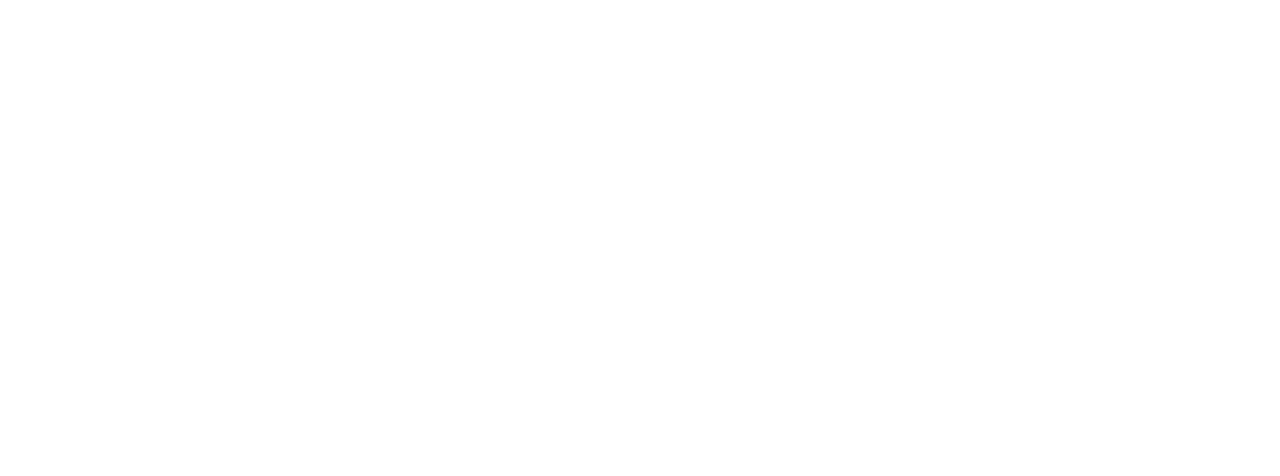
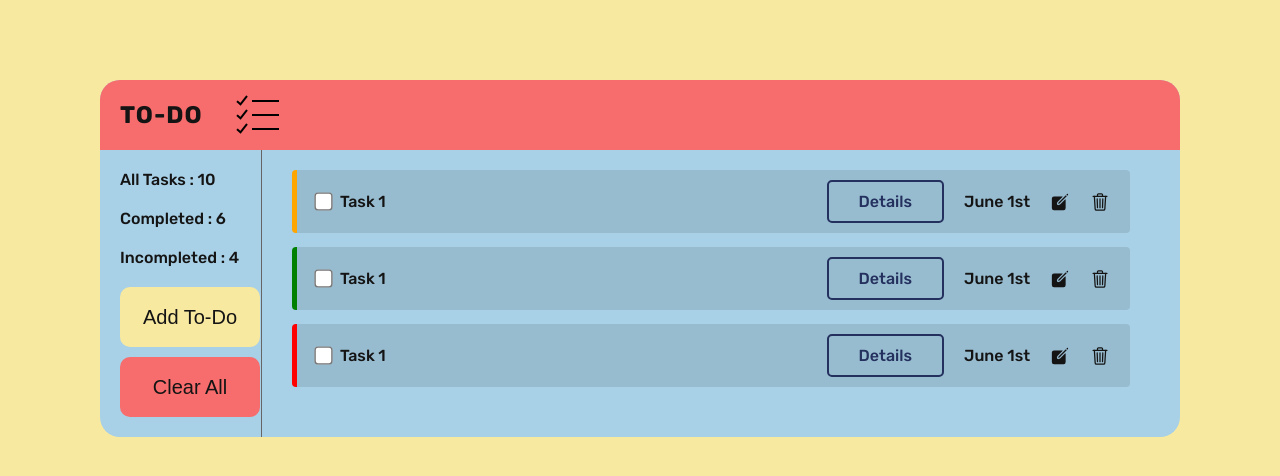
Before and after one commit to LBLBLBLBLBLB/Todo-App, a plain HTML site: page index.html in a window 1280 px wide. Drawn offline with nearby package versions, Linux system fonts and the light colour scheme.

Commit message:
Add styles

```diff
--- a/index.html
+++ b/index.html
@@ -9,11 +9,67 @@
     <title>To-Do </title>
 </head>
 <body>
-    <div class="todos-container">
+    <div class="main-container">
+        <div class="header">
+            <h1>TO-DO</h1>
+            <img src="img/todo-icon.png" alt="todo icon">
+        </div>
+        <div class="todos-container">
+            <div class="manage-todos">
+                <p class="tasks-count">All Tasks : 10</p>
+                <p class="tasks-done">Completed : 6</p>
+                <p class="tasks-undone">Incompleted : 4</p>
+                <button class="manage-btn add-btn" id="add-btn">Add To-Do</button>
+                <button class="manage-btn clear-all-btn" id="clear-all-btn">Clear All</button>
+            </div>
+            <div class="todos">
+                <div class="tasks-container priority-mid">
+                    <div class="title-cont">
+                        <input type="checkbox" class="checkbox">
+                        <p class="todo-name">Task 1</p>
 
+                    </div>
+                    <div class="details-cont">
+                        <button class="details" >Details</button>
+                        <p>June 1st</p>
+                        <ion-icon name="create" class="task-ic"></ion-icon>
+                        <ion-icon name="trash-outline" class="task-ic"></ion-icon>
+                    </div>
+
+                </div>
+                <div class="tasks-container priority-low">
+                    <div class="title-cont">
+                        <input type="checkbox" class="checkbox">
+                        <p class="todo-name">Task 1</p>
+
+                    </div>
+                    <div class="details-cont">
+                        <button class="details" >Details</button>
+                        <p>June 1st</p>
+                        <ion-icon name="create" class="task-ic"></ion-icon>
+                        <ion-icon name="trash-outline" class="task-ic"></ion-icon>
+                    </div>
+
+                </div>
+                <div class="tasks-container priority-high">
+                    <div class="title-cont">
+                        <input type="checkbox" class="checkbox">
+                        <p class="todo-name">Task 1</p>
+
+                    </div>
+                    <div class="details-cont">
+                        <button class="details" >Details</button>
+                        <p>June 1st</p>
+                        <ion-icon name="create" class="task-ic"></ion-icon>
+                        <ion-icon name="trash-outline" class="task-ic"></ion-icon>
+                    </div>
+
+                </div>
+            </div>
+        </div>
     </div>
-
-
     <script src="src/script.js"></script>
+    <script type="module" src="https://unpkg.com/ionicons@7.1.0/dist/ionicons/ionicons.esm.js"></script>
+    <script nomodule src="https://unpkg.com/ionicons@7.1.0/dist/ionicons/ionicons.js"></script>
 </body>
 </html>
--- a/style.css
+++ b/style.css
@@ -7,7 +7,8 @@
 :root{
     --red:#F76c6c;
     --yellow:#f8e9a1;
-    --light-blue:#a8d0e6;
+    --light-cyan:#a8d0e6;
+    --dark-cyan:#97bbcf;
     --blue:#24305e;
     --text: #141414;
     --sec-txt:#333;
@@ -19,4 +20,142 @@ html{
 }
 body{
     font-family: 'Rubik', sans-serif;
+    padding:8rem 10rem;
+    background-color: var(--yellow);
 }
+.main-container{
+    background-color: var(--light-cyan);
+    border-radius: 2rem
+}
+.header{
+    background-color: var(--red);
+    border-top-left-radius: 2rem;
+    border-top-right-radius: 2rem;
+    padding: 1rem 2rem;
+    display: flex;
+    align-items: center;
+    gap: 3rem;
+    color: #141414;
+}
+.header img{
+    height: 5rem;
+}
+h1{
+    font-weight: 700;
+    letter-spacing: 1px;
+    font-size: 2.4rem;
+}
+.todos-container{
+    display: grid;
+    grid-template-columns: 15% 85%;
+}
+.manage-todos{
+    display: flex;
+    flex-direction: column;
+    gap: 1rem;
+    padding: 2rem 2rem;
+    border-right: 1px solid var(--light-txt);
+    color: var(--text);
+}
+.manage-btn{
+    border: none;
+    width: 14rem;
+    height: 6rem;
+    font-size: 2rem;
+    font-weight: 500;
+    border-radius: 1rem;
+    color: var(--text);
+    cursor: pointer;
+    transition: all 0.3s;
+}
+.add-btn{
+    background-color: var(--yellow);
+}
+.add-btn:hover{
+    background-color: #dfd291;
+}
+.clear-all-btn{
+    background-color: var(--red);
+}
+.clear-all-btn:hover{
+    background-color:#de6161 ;
+}
+.manage-todos p{
+    font-size: 1.6rem;
+    margin-bottom: 1rem;
+    font-weight: 500;
+}
+.todos{
+    padding: 2rem 5rem 2rem 3rem;
+    display: flex;
+    flex-direction: column;
+    gap: 1.4rem;
+}
+.tasks-container{
+    padding: 1rem 2rem;
+    width:100%;
+    display: flex;
+    justify-content: space-between;
+    font-size: 1.6rem;
+    font-weight: 500;
+    color: var(--text);
+    background-color: var(--dark-cyan);
+    margin: 0 auto;
+    border-radius: .4rem;
+}
+.tasks-container:hover{
+    transform: scale(1.003);
+    transform-origin: 50% 50%;
+    box-shadow: 3px 3px 5px 2px rgba(0, 0, 0, 0.2);
+    transition: all .2s ease-out;
+}
+.checkbox{
+    transform: scale(1.4);
+}
+.checkbox:checked{
+    background-color: black;
+}
+.checkbox:checked + .todo-name{
+    text-decoration: line-through;
+    color: var(--sec-txt);
+}
+.title-cont, .details-cont{
+    display: flex;
+    align-items: center;
+    gap: 1rem;
+}
+.details-cont{
+    gap: 2rem;
+}
+.task-ic{
+    font-size: 2rem;
+    cursor: pointer;
+}
+.details{
+    border: none;
+    font-family: inherit;
+    font-size: inherit;
+    font-weight: 500;
+    padding: 1rem 3rem;
+    border-radius: .5rem;
+    cursor: pointer;
+    color: var(--blue);
+    border: 2.3px solid var(--blue);
+    background-color: var(--dark-cyan);
+    transition: all 0.2s;
+}
+.details:hover{
+    background-color: var(--blue);
+    color: var(--dark-cyan);
+}
+.priority-low{
+    border-left: 5px solid green;
+}
+
+.priority-mid{
+    border-left: 5px solid orange;
+}
+
+.priority-high{
+    border-left: 5px solid red;
+}
```
